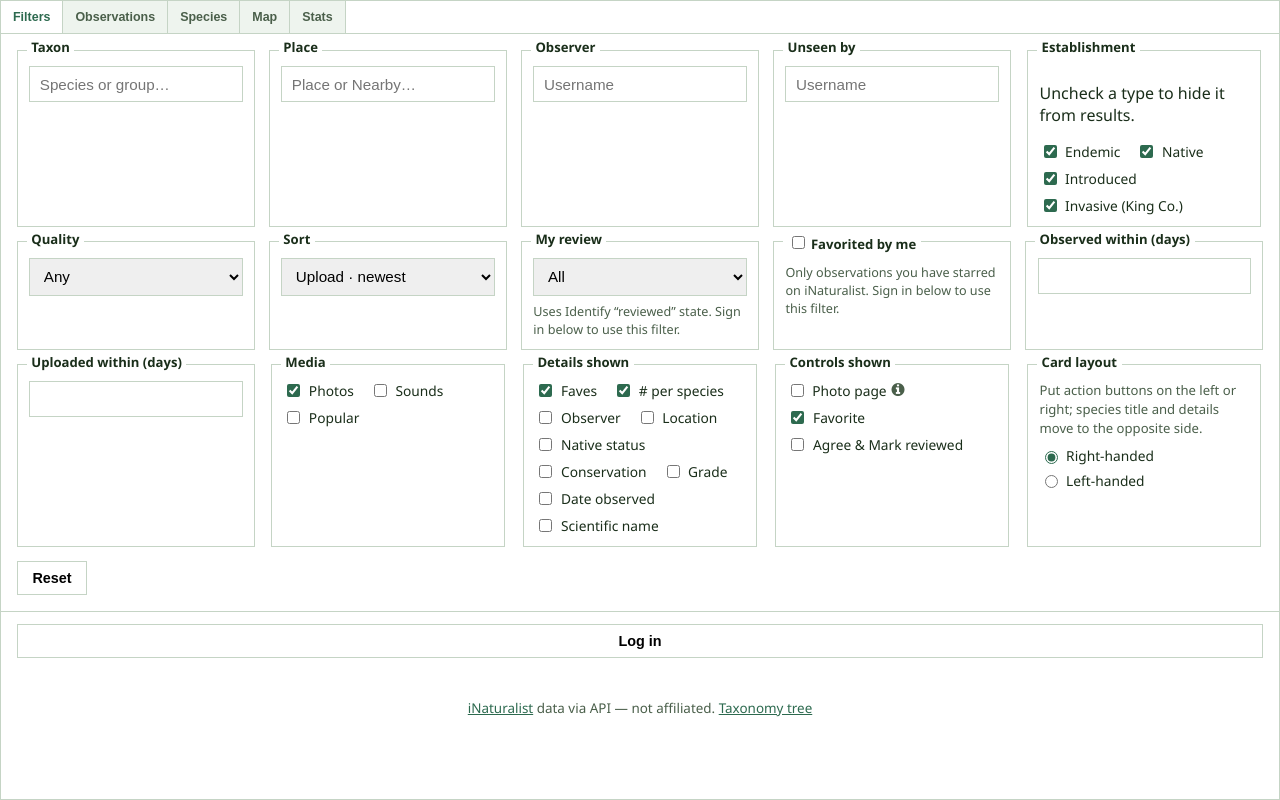
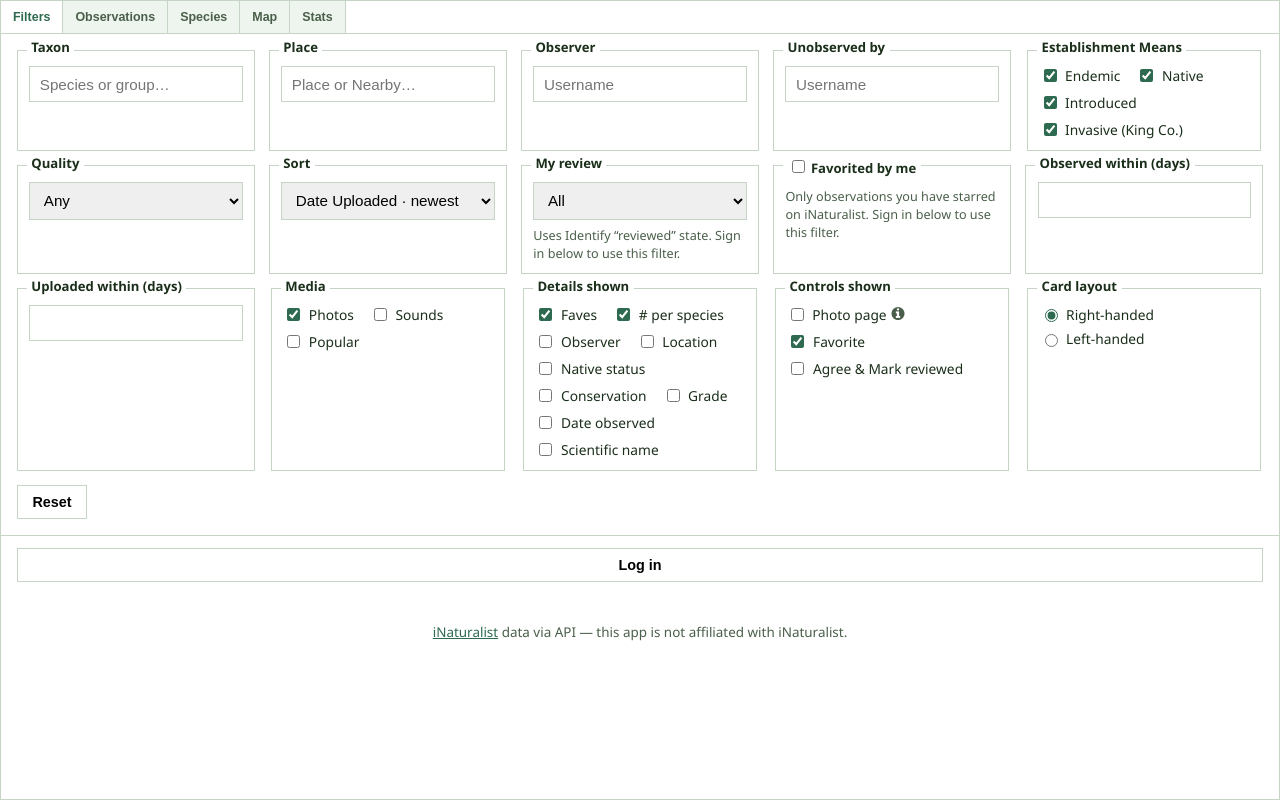
Before and after one commit to nebotron/inat-tools, a website: page explorer/index.html in a window 1280 px wide. Drawn offline with nearby package versions, Linux system fonts and the light colour scheme.

Commit message:
Text cleanup

```diff
--- a/explorer/index.html
+++ b/explorer/index.html
@@ -63,13 +63,12 @@
               </div>
 
               <div class="field taxon-field">
-                <label for="unobserved-input">Unseen by</label>
+                <label for="unobserved-input">Unobserved by</label>
                 <input id="unobserved-input" class="input-login" type="text" placeholder="Username" autocapitalize="none" autocomplete="username" spellcheck="false" />
               </div>
 
               <fieldset class="months-fieldset establishment-fieldset">
-                <legend>Establishment</legend>
-                <p class="establishment-fieldset-hint">Uncheck a type to hide it from results.</p>
+                <legend>Establishment Means</legend>
                 <div class="card-meta-checks">
                   <label class="card-meta-label"><input type="checkbox" id="filter-est-endemic" checked /> Endemic</label>
                   <label class="card-meta-label"><input type="checkbox" id="filter-est-native" checked /> Native</label>
@@ -91,10 +90,10 @@
               <div class="field">
                 <label for="sort-mode">Sort</label>
                 <select id="sort-mode">
-                  <option value="recent" selected>Upload · newest</option>
-                  <option value="oldest">Upload · oldest</option>
-                  <option value="obs_recent">Observed · newest</option>
-                  <option value="obs_oldest">Observed · oldest</option>
+                  <option value="recent" selected>Date Uploaded · newest</option>
+                  <option value="oldest">Date Uploaded · oldest</option>
+                  <option value="obs_recent">Date Observed · newest</option>
+                  <option value="obs_oldest">Date Observed · oldest</option>
                   <option value="faves">Most favorited</option>
                 </select>
               </div>
@@ -167,7 +166,6 @@
 
               <fieldset class="months-fieldset card-meta-fieldset">
                 <legend>Card layout</legend>
-                <p class="hand-layout-fieldset-hint">Put action buttons on the left or right; species title and details move to the opposite side.</p>
                 <div class="card-meta-checks card-meta-checks--hand-layout">
                   <label class="card-meta-label"><input type="radio" name="hand-layout" id="hand-layout-right" value="right" checked /> Right-handed</label>
                   <label class="card-meta-label"><input type="radio" name="hand-layout" id="hand-layout-left" value="left" /> Left-handed</label>
@@ -201,7 +199,7 @@
             </div>
           </div>
           <footer class="site-footer">
-            <p><a href="https://www.inaturalist.org/">iNaturalist</a> data via API — not affiliated. <a href="../tree/">Taxonomy tree</a></p>
+            <p><a href="https://www.inaturalist.org/">iNaturalist</a> data via API — this app is not affiliated with iNaturalist.</p>
           </footer>
         </section>
 
```
